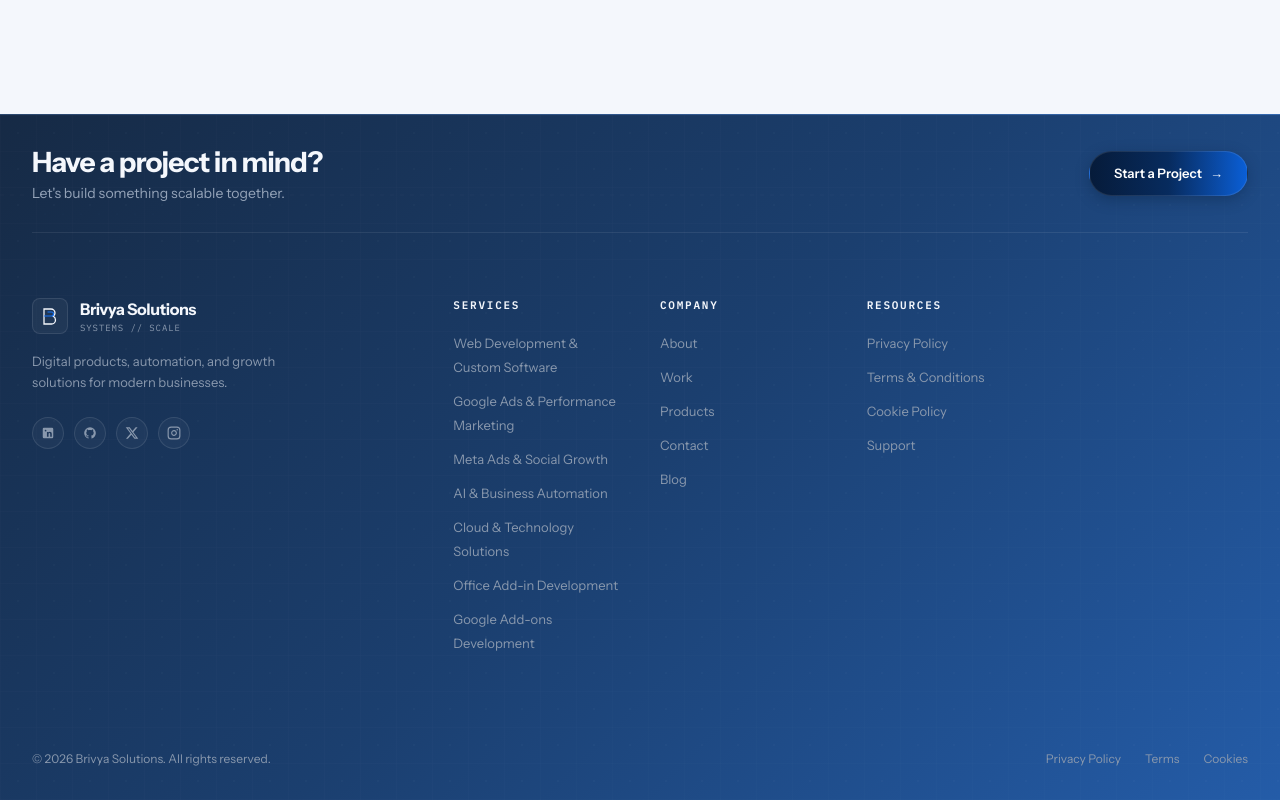
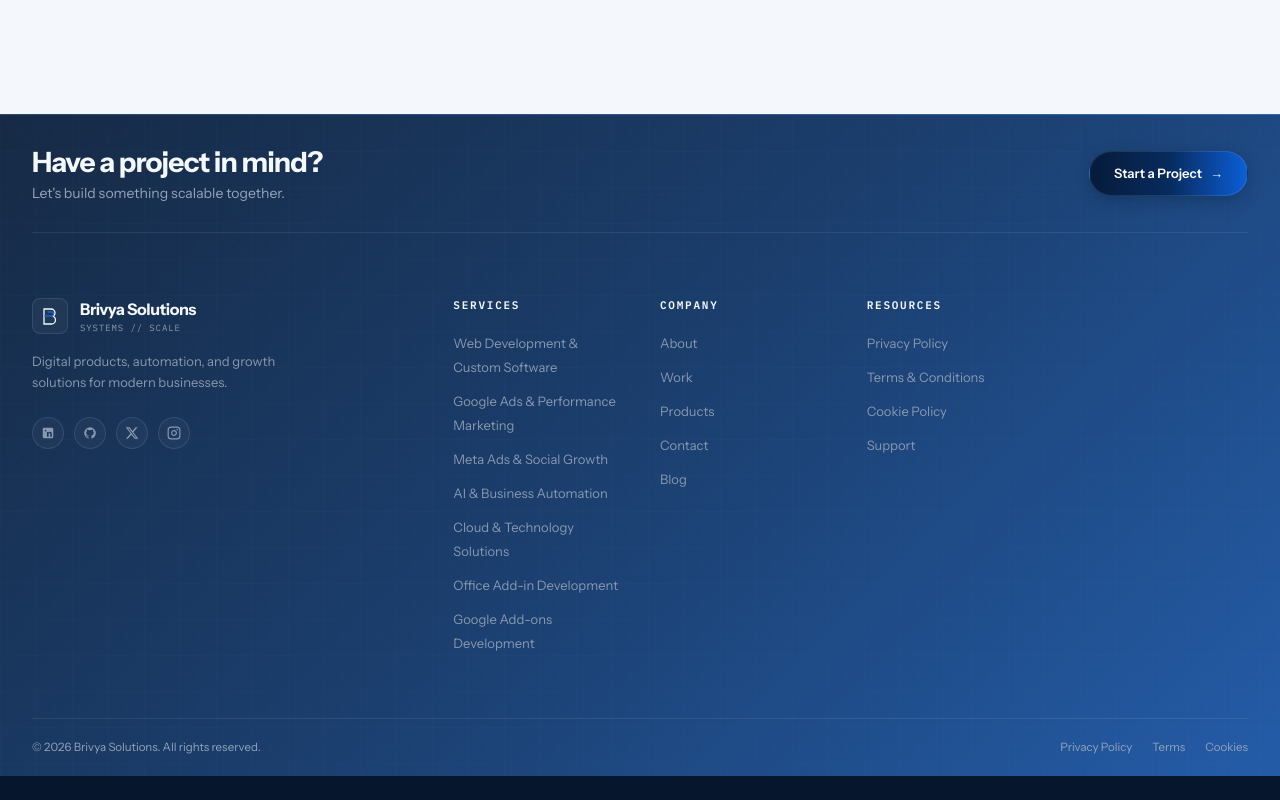
Before and after one commit to ahmeen2812/brivya-platform, a Next.js app: page / in a window 1280 px wide. Shown: the part 2878-3678 px from the top of the page. After the commit the page ends 3654 px from the top, so only its background shows below. Built offline with nearby package versions, Linux system fonts and the light colour scheme.

Commit message:
feat(footer): add compact FooterBottom legal bar

```diff
--- a/src/components/footer/FooterBottom.tsx
+++ b/src/components/footer/FooterBottom.tsx
@@ -6,29 +6,29 @@ import { FOOTER_BRAND_DATA } from "@/data/footerLinks";
 
 export const FooterBottom: React.FC = () => {
   return (
-    <div className="flex flex-col sm:flex-row items-center justify-between gap-4 py-8 font-sans text-[12px] text-[#8998AD]">
-      {/* Left: Copyright Statement */}
+    <div className="flex flex-col sm:flex-row items-center justify-between gap-3 py-4 sm:py-5 border-t border-white/[0.08] font-sans text-[11.5px] text-[#94A3B8]">
+      {/* Left: Copyright */}
       <p>
         &copy; {FOOTER_BRAND_DATA.establishedYear} {FOOTER_BRAND_DATA.name}. All rights reserved.
       </p>
 
-      {/* Right: Quick Legal Links */}
-      <div className="flex items-center space-x-6">
+      {/* Right: Quick Links */}
+      <div className="flex items-center space-x-5">
         <Link
           href="/privacy"
-          className="transition-colors duration-200 hover:text-[#F4F7FC] focus-visible:outline-none focus-visible:ring-1 focus-visible:ring-[#1675F8]"
+          className="transition-colors duration-150 hover:text-[#F4F7FC] focus-visible:outline-none focus-visible:ring-1 focus-visible:ring-[#38BDF8]"
         >
           Privacy Policy
         </Link>
         <Link
           href="/terms"
-          className="transition-colors duration-200 hover:text-[#F4F7FC] focus-visible:outline-none focus-visible:ring-1 focus-visible:ring-[#1675F8]"
+          className="transition-colors duration-150 hover:text-[#F4F7FC] focus-visible:outline-none focus-visible:ring-1 focus-visible:ring-[#38BDF8]"
         >
           Terms
         </Link>
         <Link
           href="/cookies"
-          className="transition-colors duration-200 hover:text-[#F4F7FC] focus-visible:outline-none focus-visible:ring-1 focus-visible:ring-[#1675F8]"
+          className="transition-colors duration-150 hover:text-[#F4F7FC] focus-visible:outline-none focus-visible:ring-1 focus-visible:ring-[#38BDF8]"
         >
           Cookies
         </Link>
```
